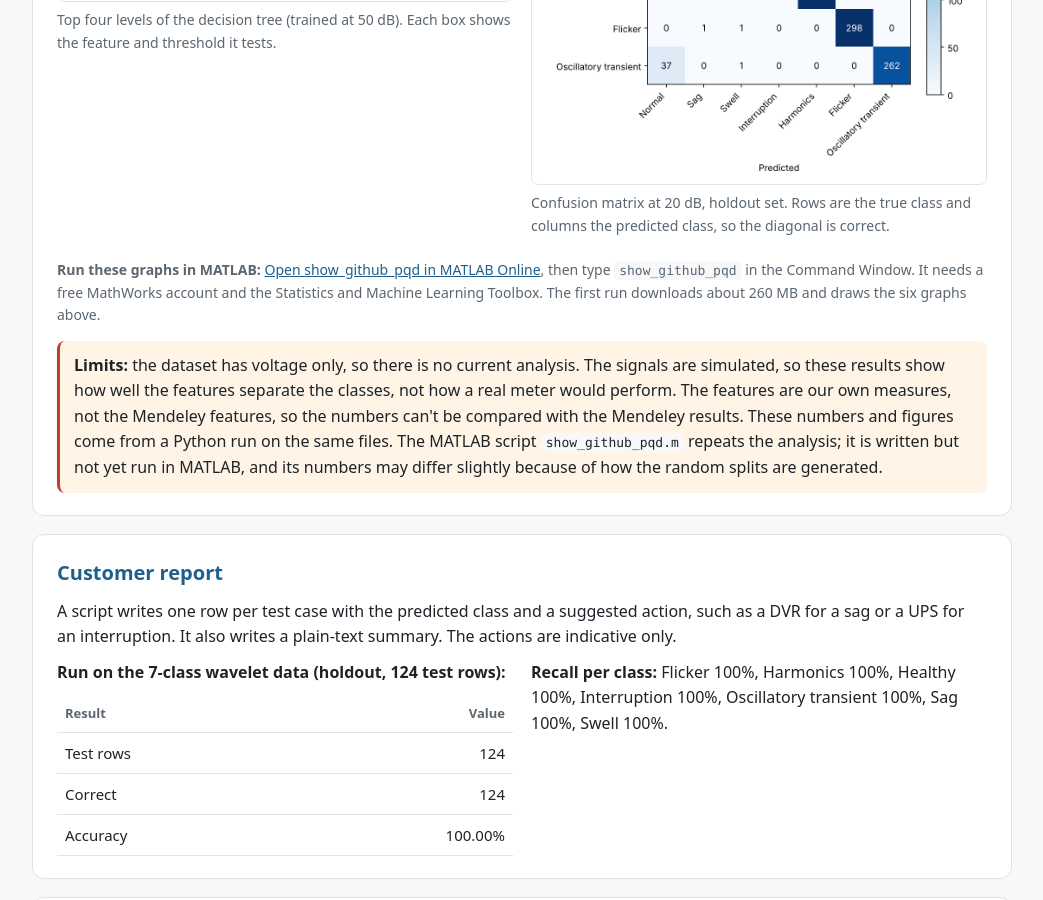
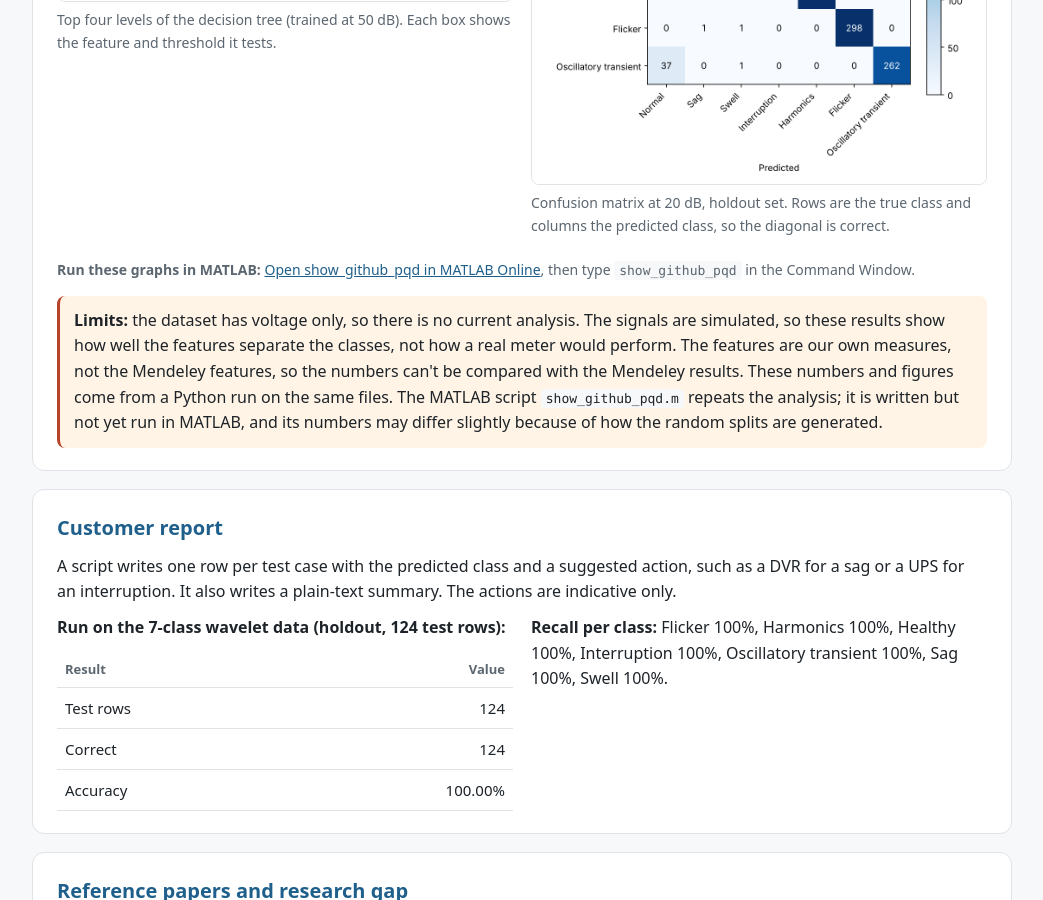
Before and after one commit to SumaAcharya/SumaAcharya.github.io, a Jekyll site: the page pq-classification/index.html, which Jekyll copies as it is, in a window 1280 px wide and 900 px high, scrolled down 5222 px. Shown: the whole window, without its empty margins (118-1161 px from the left). Built offline with Jekyll 4.4.1, drawn with Linux system fonts in a browser that asks for light colours.

Commit message:
Remove account and download note from MATLAB link
Co-Authored-By: Claude Haiku 5.5 <noreply@anthropic.com>
Claude-Session: https://claude.ai/code/session_01XgHpHjcXs9ZsT4pXBJ5wU2

```diff
--- a/pq-classification/index.html
+++ b/pq-classification/index.html
@@ -205,7 +205,7 @@ a { color: var(--accent); }
     </figure>
   </div>
 
-  <p class="note" style="margin-top:14px"><b>Run these graphs in MATLAB:</b> <a href="https://matlab.mathworks.com/open/github/v1?repo=SumaAcharya/MinorProject&amp;file=show_github_pqd.m" target="_blank" rel="noopener">Open show_github_pqd in MATLAB Online</a>, then type <code>show_github_pqd</code> in the Command Window. It needs a free MathWorks account and the Statistics and Machine Learning Toolbox. The first run downloads about 260 MB and draws the six graphs above.</p>
+  <p class="note" style="margin-top:14px"><b>Run these graphs in MATLAB:</b> <a href="https://matlab.mathworks.com/open/github/v1?repo=SumaAcharya/MinorProject&amp;file=show_github_pqd.m" target="_blank" rel="noopener">Open show_github_pqd in MATLAB Online</a>, then type <code>show_github_pqd</code> in the Command Window.</p>
 
   <div class="warn" style="margin-top:14px">
     <p style="margin:0"><b>Limits:</b> the dataset has voltage only, so there is no current analysis. The signals are simulated, so these results show how well the features separate the classes, not how a real meter would perform. The features are our own measures, not the Mendeley features, so the numbers can't be compared with the Mendeley results. These numbers and figures come from a Python run on the same files. The MATLAB script <code>show_github_pqd.m</code> repeats the analysis; it is written but not yet run in MATLAB, and its numbers may differ slightly because of how the random splits are generated.</p>
```
